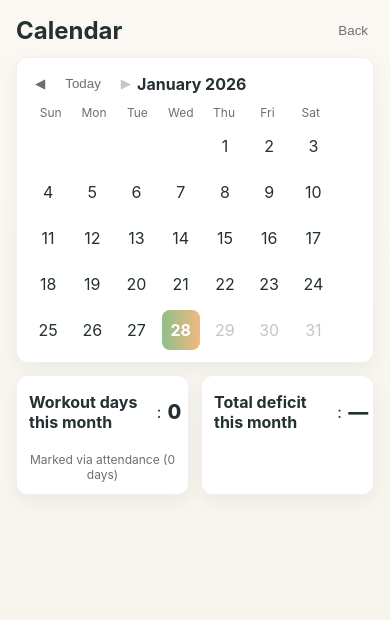
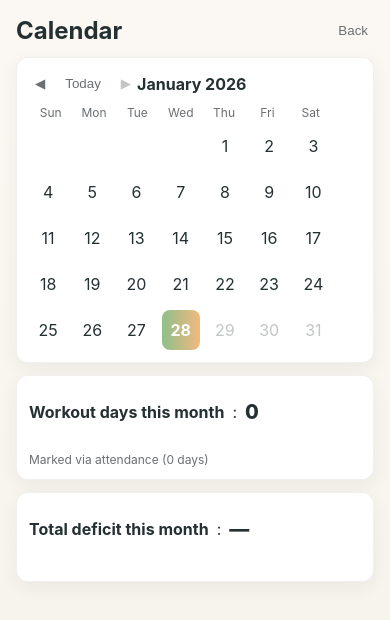
Before and after one commit to AshuferMorningstar/Calorie-Tracker, a React (Vite) app: page /calendar in a window 390 px wide. Shown: the top 620 px of the page. Built offline with nearby package versions, Linux system fonts and the light colour scheme.

Commit message:
Make calendar stats grid responsive
Replaced inline grid styles in Calendar.jsx with a new 'calendar-stats-grid' CSS class. Added responsive styles in styles.css to stack the grid on small screens for better mobile usability.

```diff
--- a/src/pages/Calendar.jsx
+++ b/src/pages/Calendar.jsx
@@ -236,7 +236,7 @@ export default function Calendar(){
           </div>
         </div>
       </div>
-      <div style={{display:'grid',gridTemplateColumns:'1fr 1fr',gap:12,marginTop:12}}>
+      <div className="calendar-stats-grid" style={{marginTop:12}}>
         <div className="card" style={{padding:12}}>
           <div style={{display:'flex',alignItems:'center',justifyContent:'center',gap:8,minHeight:48}}>
             <div style={{fontWeight:700}}>Workout days this month</div>
--- a/styles.css
+++ b/styles.css
@@ -166,6 +166,12 @@ html,body{height:100%;margin:0;font-family:Inter,Segoe UI,Helvetica,Arial,sans-s
   .form-row input{font-size:15px}
 }
 
+/* Calendar stats grid: two columns on desktop, stack on small screens */
+.calendar-stats-grid{display:grid;grid-template-columns:1fr 1fr;gap:12px}
+@media (max-width:480px){
+  .calendar-stats-grid{grid-template-columns:1fr}
+}
+
 /* Slide-out panel from right (opened by hamburger) */
 .slide-panel{
   position:fixed;
```
